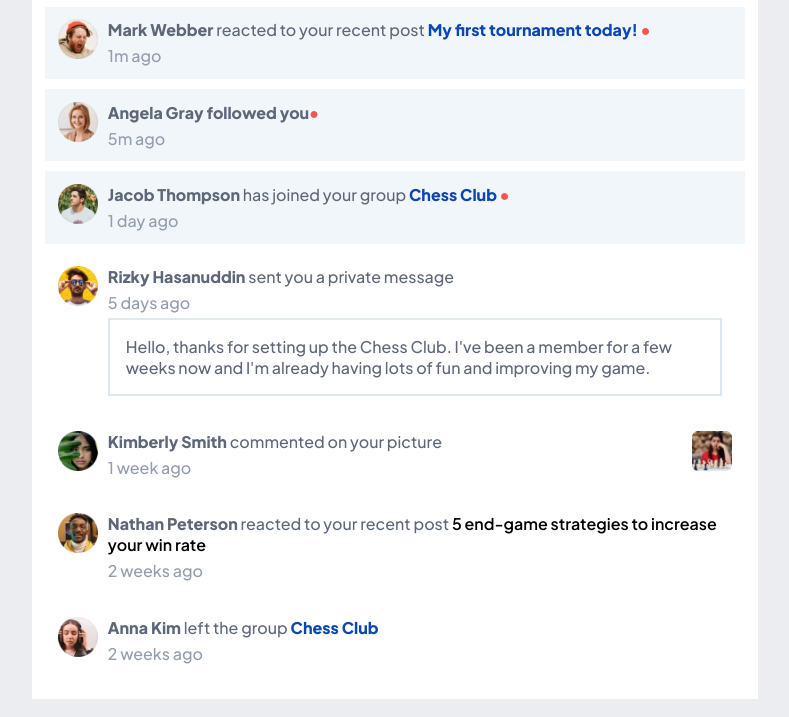
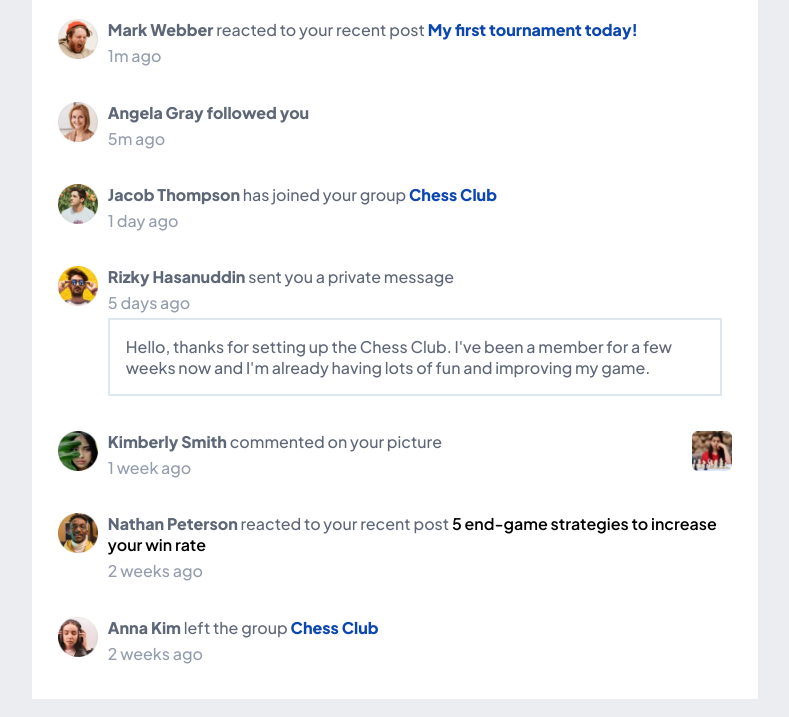
Before and after one commit to abraund/Challenges, a plain HTML site: page frontend-mentor/notifications-page/index.html in a window 1280 px wide. Both pictures are taken after a click on the button "Mark all as read". Shown: the part 83-800 px from the top of the page, without its empty margins (245-1034 px from the left). Drawn offline with Linux system fonts and the light colour scheme.

Commit message:
A touch of DOM manipulation.

```diff
--- a/frontend-mentor/notifications-page/index.html
+++ b/frontend-mentor/notifications-page/index.html
@@ -9,6 +9,7 @@
   <link rel="icon" type="image/png" sizes="32x32" href="./assets/images/favicon-32x32.png">
   <link rel="stylesheet" href="./styles.css">
 
+  <script src="script.js" defer></script>
   <title>Frontend Mentor | Notifications page</title>
 </head>
 
@@ -18,7 +19,7 @@
     <div class="header">
       <h1 class="header--title">Notifications</h1>
       <div class="header--count">3</div>
-      <button>Mark all as read</button>
+      <button id="mark-all-as-read">Mark all as read</button>
     </div>
 
     <div class="notification-list">
--- /dev/null
+++ b/frontend-mentor/notifications-page/script.js
@@ -0,0 +1,8 @@
+let button = document.querySelector('#mark-all-as-read');
+
+button.addEventListener('click', (e) => {
+    let unreadElements =  document.querySelectorAll('.notification-unread');
+
+    for(let element of unreadElements)
+        element.classList.remove('notification-unread');
+});
```
